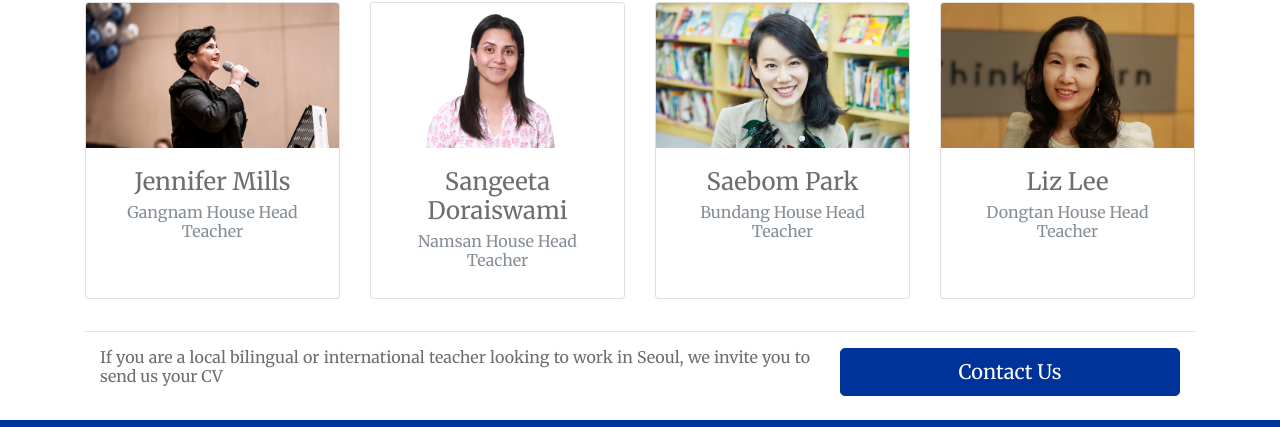
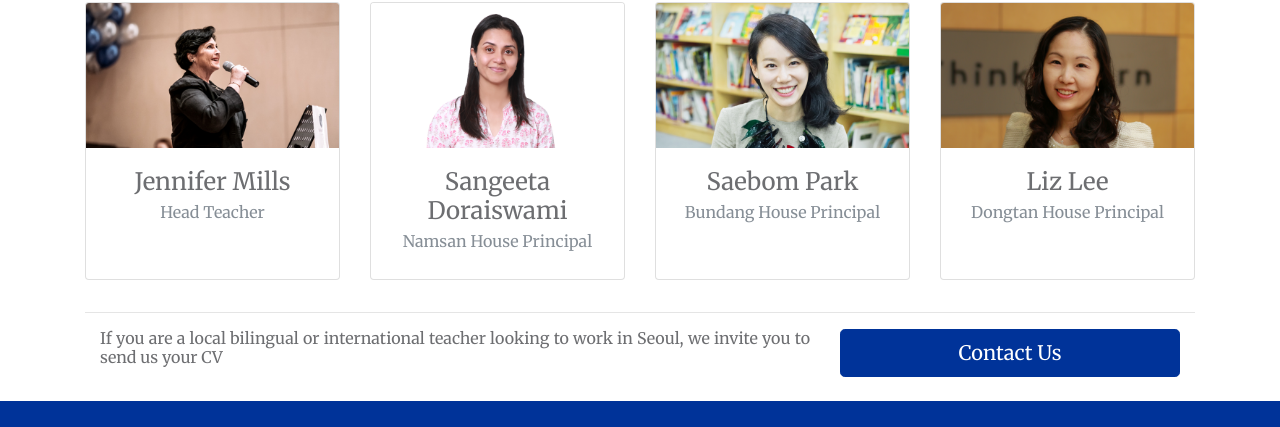
Before and after one commit to chrisdews/BritishEducationKoreaWebsite, a website: page ourstaff.html in a window 1280 px wide. Shown: the part 627-1054 px from the top of the page. Drawn offline with Linux system fonts and the light colour scheme.

Commit message:
Updated job titles

```diff
--- a/ourstaff.html
+++ b/ourstaff.html
@@ -126,7 +126,7 @@
             <img class="card-img-top" src="img/jennifermills700.png" alt="Jennifer Mills British Education Korea">
             <div class="card-body">
               <h4 class="card-title">Jennifer Mills</h4>
-              <h6 class="card-subtitle mb-2 text-muted">Gangnam House Head Teacher</h6>
+              <h6 class="card-subtitle mb-2 text-muted">Head Teacher</h6>
               <!--<p class="card-text">Lorem ipsum dolor sit amet, consectetur adipisicing elit. Possimus aut mollitia eum ipsum fugiat odio officiis odit.</p>
               -->
             </div>
@@ -141,7 +141,7 @@
             <img class="card-img-top" src="img/sangeeta700.png" alt="Sangeeta Doraiswami British Education Korea">
             <div class="card-body">
               <h4 class="card-title">Sangeeta Doraiswami</h4>
-              <h6 class="card-subtitle mb-2 text-muted">Namsan House Head Teacher</h6>
+              <h6 class="card-subtitle mb-2 text-muted">Namsan House Principal</h6>
               <!--<p class="card-text">Lorem ipsum dolor sit amet, consectetur adipisicing elit. Possimus aut mollitia eum ipsum fugiat odio officiis odit.</p>
               -->
             </div>
@@ -157,7 +157,7 @@
             <img class="card-img-top" src="img/saebom700.png" alt="Saebom Park British Education Korea">
             <div class="card-body">
               <h4 class="card-title">Saebom Park</h4>
-              <h6 class="card-subtitle mb-2 text-muted">Bundang House Head Teacher</h6>
+              <h6 class="card-subtitle mb-2 text-muted">Bundang House Principal</h6>
               <!--<p class="card-text">Lorem ipsum dolor sit amet, consectetur adipisicing elit. Possimus aut mollitia eum ipsum fugiat odio officiis odit.</p>
               -->
             </div>
@@ -173,7 +173,7 @@
             <img class="card-img-top" src="img/liz700.png" alt="Liz Lee British Education Korea">
             <div class="card-body">
               <h4 class="card-title">Liz Lee</h4>
-              <h6 class="card-subtitle mb-2 text-muted">Dongtan House Head Teacher</h6>
+              <h6 class="card-subtitle mb-2 text-muted">Dongtan House Principal</h6>
               <!--<p class="card-text">Lorem ipsum dolor sit amet, consectetur adipisicing elit. Possimus aut mollitia eum ipsum fugiat odio officiis odit.</p>
               -->
             </div>
```
Also changed, not shown: bekbundang.html (+1 -1 lines), bekdongtan.html (+1 -1 lines), beknamsan.html (+1 -1 lines).
